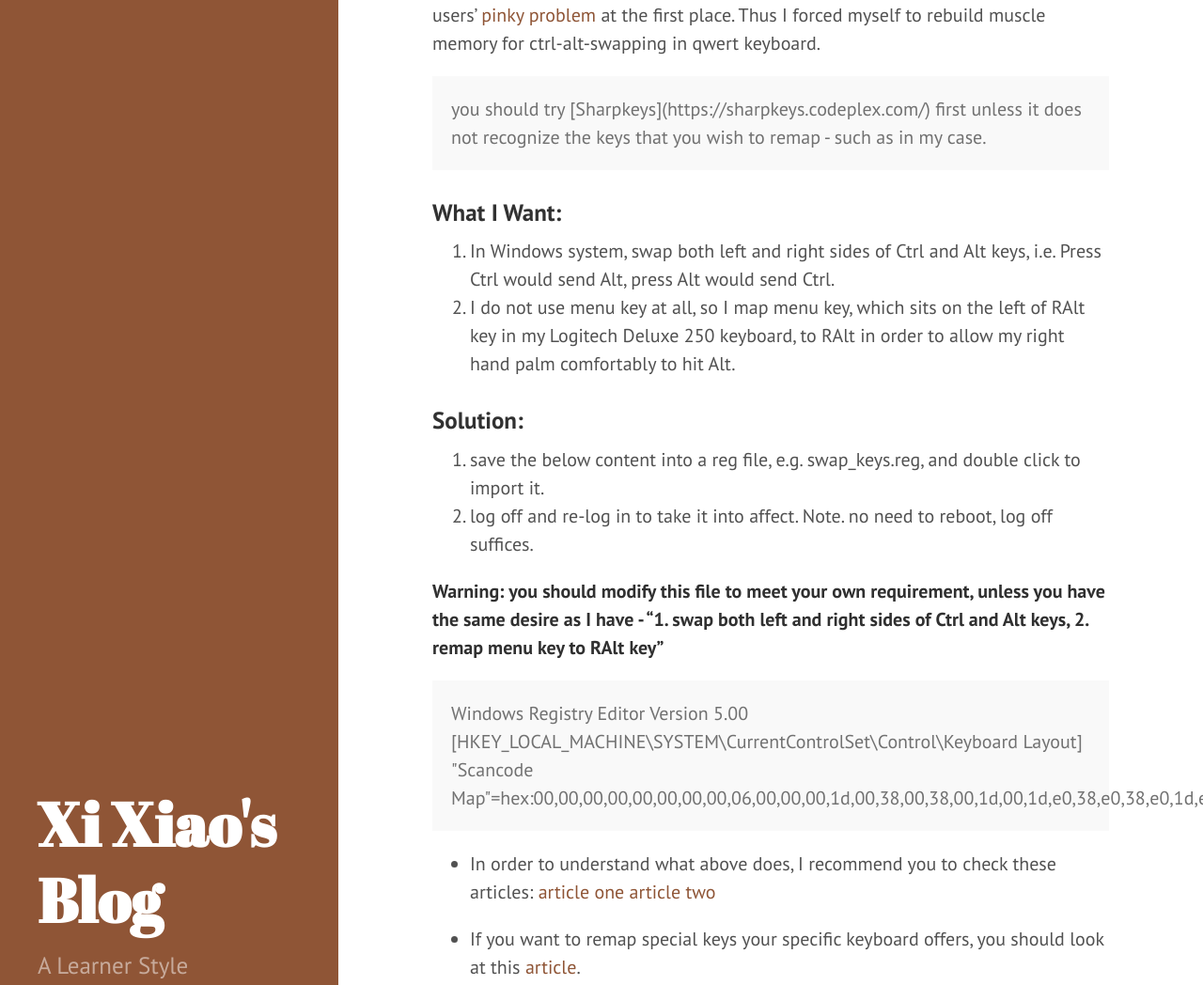
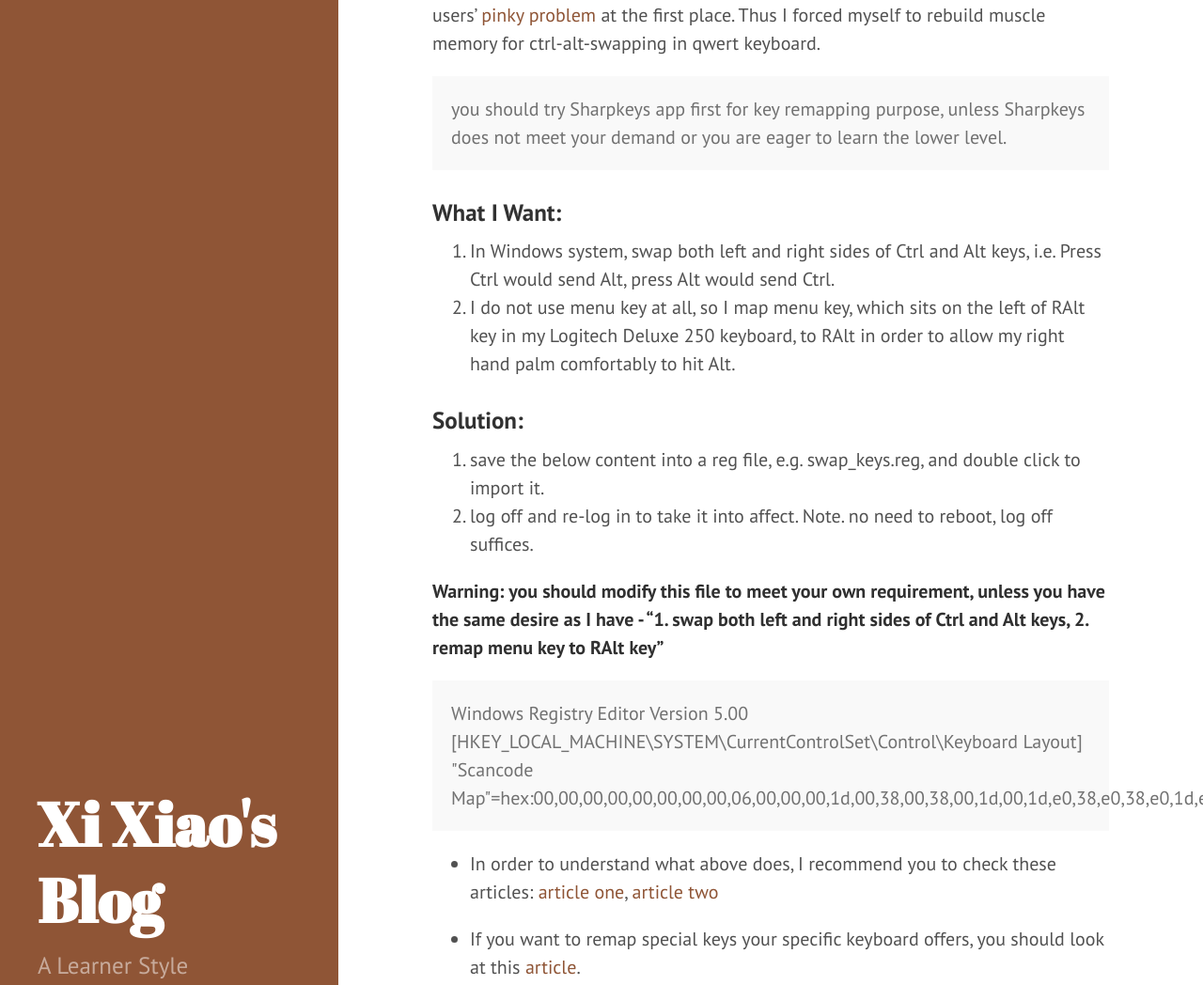
Before and after one commit to Xixiao007/blog.xixiao.info, a Jekyll site: the page built from _posts/2015-12-23-test.md, in a window 1280 px wide and 1400 px high. Shown: the part 209-1257 px from the top of the window at 94% size. Built offline with Jekyll 4.4.1, drawn with Linux system fonts in a browser that asks for light colours.

Commit message:
"commit"

```diff
--- a/_posts/2015-12-23-test.md
+++ b/_posts/2015-12-23-test.md
@@ -7,7 +7,7 @@ layout: post
 I use to use Emacs key-bindings(now I use vim keys) and intended to avoid emacs users' [pinky problem](http://ergoemacs.org/emacs/emacs_pinky.html) at the first place. Thus I forced myself to rebuild muscle memory for ctrl-alt-swapping in qwert keyboard.
 
 <div class="message">
-you should try [Sharpkeys](https://sharpkeys.codeplex.com/) first unless it does not recognize the keys that you wish to remap - such as in my case.
+you should try Sharpkeys app first for key remapping purpose, unless Sharpkeys does not meet your demand or you are eager to learn the lower level.
 </div>
 
 ###What I Want:
@@ -27,7 +27,7 @@ Windows Registry Editor Version 5.00
 
 
 * In order to understand what above does, I recommend you to check these articles:
-[article one](http://www.northcode.com/blog.php/2007/07/25/Securing-Windows-For-Use-As-A-Kiosk)
+[article one](http://www.northcode.com/blog.php/2007/07/25/Securing-Windows-For-Use-As-A-Kiosk),
 [article two](http://www.howtogeek.com/howto/windows-vista/disable-caps-lock-key-in-windows-vista/)
 
 * If you want to remap special keys your specific keyboard offers, you should look at this [article](http://www.win.tue.nl/~aeb/linux/kbd/scancodes-6.html).
```
